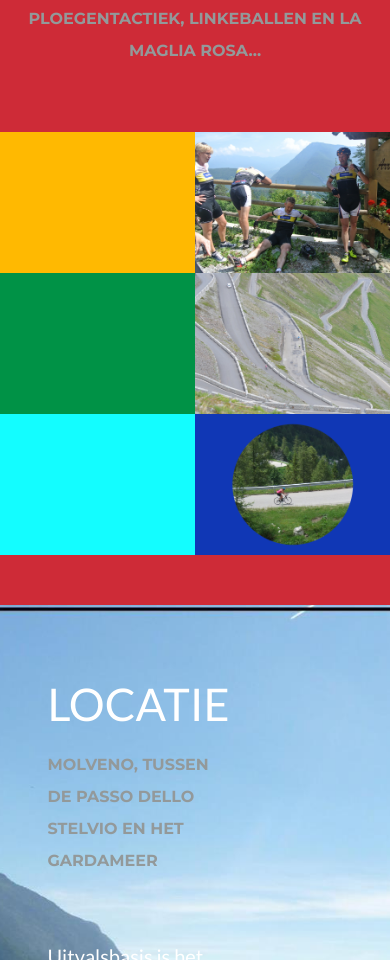
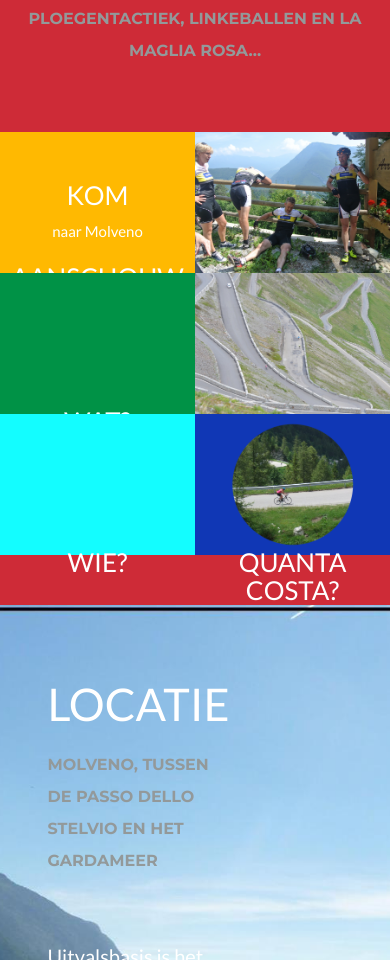
Before and after one commit to Oekidoebi/GiroDiMolveno, a plain HTML site: page site1/index.html in a window 390 px wide. Shown: the part 2179-3139 px from the top of the page. Drawn offline with nearby package versions, Linux system fonts and the light colour scheme.

Commit message:
Giro di Molveno sectie
Werkt nog niet responsive

```diff
--- a/site1/css/venividifietsie.css
+++ b/site1/css/venividifietsie.css
@@ -173,3 +173,21 @@ img.img-circle.team-img {
 .team-member-description{
     color: #303031;
 }
+
+.overlay-vvf{
+    position: absolute;
+    top:20%;
+    left:0;
+    width:100%;
+    height:100%;
+    color:white;
+}
+
+.overlay-portfolio{
+    position: absolute;
+    top:80%;
+    left:0;
+    width:100%;
+    height:100%;
+    color:white;
+}
--- a/site1/index.html
+++ b/site1/index.html
@@ -177,6 +177,29 @@
                                 </div>
                             </div-->
                             <img src="img/portfolio/vlak_geel.png" class="img-responsive" alt="">
+                            <div class="overlay-vvf">
+                                <div class ="row">
+                                   <div class="col-xs-12 text-center">
+                                         <h3>Kom</h3>
+                                         <div class="tagline">
+                                            naar Molveno
+                                         </div>
+                                    </div>
+                                    <div class="col-xs-12 text-center">
+                                         <h3>Aanschouw</h3>
+                                         <div class="tagline">
+                                            de andere pedaalridders
+                                         </div>
+                                    </div>
+                                    <div class="col-xs-12 text-center">
+                                         <h3>Overwin</h3>
+                                         <div class="tagline">
+                                            door een uitgekiende ploegentactiek
+                                         </div>
+                                    </div>
+                                </div>
+
+                            </div>
                         </a>
                     </div>
                     <div class="col-sm-4 col-xs-6 portfolio-item">
@@ -187,6 +210,7 @@
                                 </div>
                             </div-->
                             <img src="img/portfolio/Uitgeblust.jpg" class="img-responsive" alt="">
+
                         </a>
                     </div>
                     <div class="col-sm-4 col-xs-6 portfolio-item">
@@ -197,6 +221,9 @@
                                 </div>
                             </div-->
                             <img src="img/portfolio/vlak_groen.png" class="img-responsive" alt="">
+                            <div class="overlay-portfolio text-center">
+                                <h3> Wat? </h3>
+                            </div>
                         </a>
                     </div>
                     <div class="col-sm-4 col-xs-6 portfolio-item">
@@ -207,6 +234,7 @@
                                 </div>
                             </div-->
                             <img src="img/portfolio/stelvio.jpg" class="img-responsive" alt="">
+
                         </a>
                     </div>
                     <div class="col-sm-4 col-xs-6 portfolio-item">
@@ -217,6 +245,9 @@
                                 </div>
                             </div-->
                             <img src="img/portfolio/vlak_turqoise.png" class="img-responsive" alt="">
+                            <div class="overlay-portfolio text-center">
+                                <h3> Wie? </h3>
+                            </div>
                         </a>
                     </div>
                     <div class="col-sm-4 col-xs-6 portfolio-item">
@@ -227,6 +258,9 @@
                                 </div>
                             </div-->
                             <img src="img/portfolio/maartje.png" class="img-responsive" alt="">
+                            <div class="overlay-portfolio text-center">
+                                <h3> Quanta costa? </h3>
+                            </div>
                         </a>
                     </div>
                 </div>
@@ -671,25 +705,17 @@
                     <div class="row">
                         <div class="col-lg-8 col-lg-offset-2">
                             <div class="modal-body">
-                                <h2>Project Title</h2>
+                                <h2>Informatie</h2>
                                 <hr class="star-primary">
                                 <img src="img/portfolio/circus.png" class="img-responsive img-centered" alt="">
-                                <p>Use this area of the page to describe your project. The icon above is part of a free icon set by <a href="https://sellfy.com/p/8Q9P/jV3VZ/">Flat Icons</a>. On their website, you can download their free set with 16 icons, or you can purchase the entire set with 146 icons for only $12!</p>
-                                <ul class="list-inline item-details">
-                                    <li>Client:
-                                        <strong><a href="http://startbootstrap.com">Start Bootstrap</a>
-                                        </strong>
-                                    </li>
-                                    <li>Date:
-                                        <strong><a href="http://startbootstrap.com">April 2014</a>
-                                        </strong>
-                                    </li>
-                                    <li>Service:
-                                        <strong><a href="http://startbootstrap.com">Web Development</a>
-                                        </strong>
-                                    </li>
-                                </ul>
-                                <button type="button" class="btn btn-default" data-dismiss="modal"><i class="fa fa-times"></i> Close</button>
+                                <p>Groep opgedeeld in verschillende teams met kopmannen en knechten</p>
+                                <p>Bergetappes, (ploegen)tijdrit, proloog, (relatief) vlakke etappes</p>
+                                <p>Ploegentactiek, koersen, linkeballen, klassementen en truien</p>
+                                <p>Volgwagen, tijdregistratie</p>
+                                <p>Eventueel met dagtrip Stelvio of Gavia/Mortirolo</p>
+
+
+                                <button type="button" class="btn btn-default" data-dismiss="modal"><i class="fa fa-times"></i> Sluiten</button>
                             </div>
                         </div>
                     </div>
```
Also changed, not shown: 1 other file.
